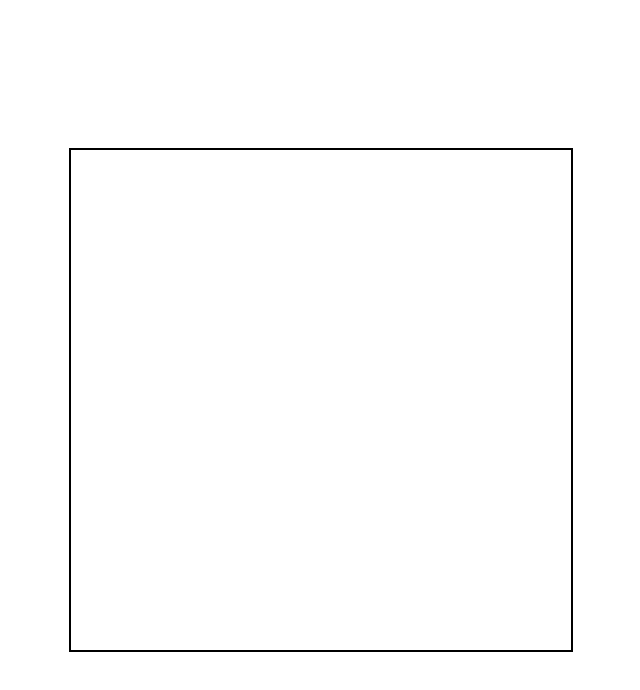
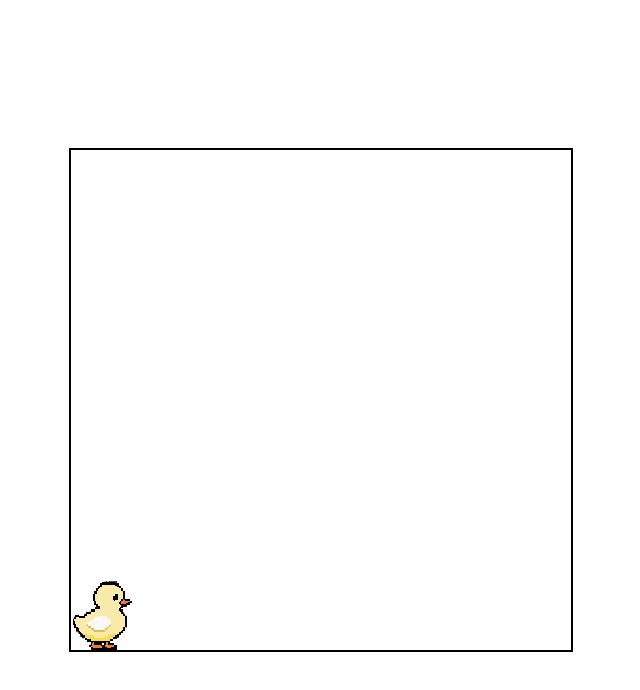
Before and after one commit to Ir4D/mini-game, a website built with Vite: page index.html in a window 1280 px wide. Shown: the whole page, without its empty margins (319-959 px from the left). Built offline with nearby package versions, Linux system fonts and the light colour scheme.

Commit message:
feat: add plyer simple movement and keys input logic

```diff
--- a/index.html
+++ b/index.html
@@ -8,6 +8,8 @@
   </head>
   <body>
     <canvas id="canvas"></canvas>
+
+    <img id="player" src="./player.png">
     <script type="module" src="/src/main.ts"></script>
   </body>
 </html>
--- /dev/null
+++ b/src/Game.ts
@@ -0,0 +1,29 @@
+import Player from "./Player";
+import InputHandler from "./InputHandler";
+
+interface GameOptions {
+  width: number;
+  height: number;
+}
+
+export default class Game {
+  readonly width: number;
+  readonly height: number;
+  readonly player: Player;
+  readonly input: InputHandler;
+
+  constructor({ width, height }: GameOptions) {
+    this.width = width;
+    this.height = height;
+    this.player = new Player(this);
+    this.input = new InputHandler();
+  }
+
+  update(): void {
+    this.player.update(this.input.keys);
+  }
+
+  draw(context: CanvasRenderingContext2D): void {
+    this.player.draw(context);
+  }
+}
--- /dev/null
+++ b/src/InputHandler.ts
@@ -0,0 +1,29 @@
+export default class InputHandler {
+  keys: string[];
+
+  constructor() {
+    this.keys = [];
+
+    window.addEventListener('keydown', e => {
+      if (( e.key === 'ArrowDown' ||
+            e.key === 'ArrowUp' ||
+            e.key === 'ArrowLeft' ||
+            e.key === 'ArrowRight' ||
+            e.key === 'Enter'
+        ) && this.keys.indexOf(e.key) === -1) {
+        this.keys.push(e.key);
+      }
+    });
+
+    window.addEventListener('keyup', e => {
+      if (  e.key === 'ArrowDown' ||
+            e.key === 'ArrowUp' ||
+            e.key === 'ArrowLeft' ||
+            e.key === 'ArrowRight' ||
+            e.key === 'Enter'
+        ) {
+        this.keys.splice(this.keys.indexOf(e.key), 1);
+      }
+    });
+  }
+}
--- /dev/null
+++ b/src/Player.ts
@@ -0,0 +1,51 @@
+import type Game from "./Game";
+
+export default class Player {
+  private readonly game: Game;
+  width: number;
+  height: number;
+  positionX: number;
+  positionY: number;
+  velocityY: number;
+  weight: number;
+  image: HTMLImageElement;
+  speed: number;
+  maxSpeed: number;
+
+  constructor(game: Game) {
+    this.game = game;
+    this.width = 64;
+    this.height = 85;
+    this.positionX = 0;
+    this.positionY = this.game.height - this.height;
+    this.velocityY = 0;
+    this.weight = 0.4;
+    this.image = document.getElementById("player") as HTMLImageElement;
+    this.speed = 0;
+    this.maxSpeed = 4;
+  }
+
+  update(input: string[]): void {
+    // horizontal movement
+    this.positionX += this.speed;
+    if (input.includes('ArrowRight'))this.speed = this.maxSpeed;
+    else if (input.includes('ArrowLeft')) this.speed = -this.maxSpeed;
+    else this.speed = 0;
+    if (this.positionX < 0) this.positionX = 0;
+    if (this.positionX > this.game.width - this.width) this.positionX = this.game.width - this.width;
+
+    // vertical movement
+    if (input.includes('ArrowUp') && this.onGround()) this.velocityY -= 15;
+    this.positionY += this.velocityY;
+    if (!this.onGround()) this.velocityY += this.weight;
+    else this.velocityY = 0;
+  }
+
+  draw(context: CanvasRenderingContext2D): void {
+    context.drawImage(this.image, 0, 0, this.width, this.height, this.positionX, this.positionY, this.width, this.height);
+  }
+
+  onGround(): Boolean {
+    return this.positionY >= this.game.height - this.height;
+  }
+}
--- a/src/main.ts
+++ b/src/main.ts
@@ -1,24 +1,24 @@
+import Game from "./Game";
+import {getRequiredElement, getCanvasContext} from "./utils/dom";
+
 window.addEventListener('load', function() {
-  const canvas = document.getElementById("canvas") as HTMLCanvasElement;
-  const ctx = canvas.getContext('2d');
+  const canvas = getRequiredElement("canvas", HTMLCanvasElement);
+
+  const context = getCanvasContext(canvas);
+
   canvas.width = 500;
   canvas.height = 500;
 
-  class Game {
-    width: number;
-    height: number;
+  const game = new Game({
+    width: canvas.width,
+    height: canvas.height,
+  });
 
-    constructor(width: number, height: number) {
-      this.width = width;
-      this.height = height;
-    }
-
-    update() {
-
-    }
-
-    draw() {
-
-    }
+  function animate(): void {
+    context.clearRect(0, 0, canvas.width, canvas.height);
+    game.update();
+    game.draw(context);
+    requestAnimationFrame(animate);
   }
+  animate();
 });
--- a/src/style.css
+++ b/src/style.css
@@ -13,3 +13,7 @@
   max-width: 100%;
   max-height: 100%;
 }
+
+#player {
+  display: none;
+}
--- /dev/null
+++ b/src/utils/dom.ts
@@ -0,0 +1,26 @@
+export function getRequiredElement<T extends HTMLElement>(
+  id: string,
+  elementType: new (...args: any[]) => T
+): T {
+  const element = document.getElementById(id);
+
+  if (!(element instanceof elementType)) {
+    throw new Error(
+      `Element with id="${id}" was not found or has an invalid type`
+    );
+  }
+
+  return element;
+}
+
+export function getCanvasContext(
+  canvas: HTMLCanvasElement
+): CanvasRenderingContext2D {
+  const context = canvas.getContext("2d");
+
+  if (!context) {
+    throw new Error("Canvas 2D context is not supported");
+  }
+
+  return context;
+}
```
Also changed, not shown: public/player.png (added).
